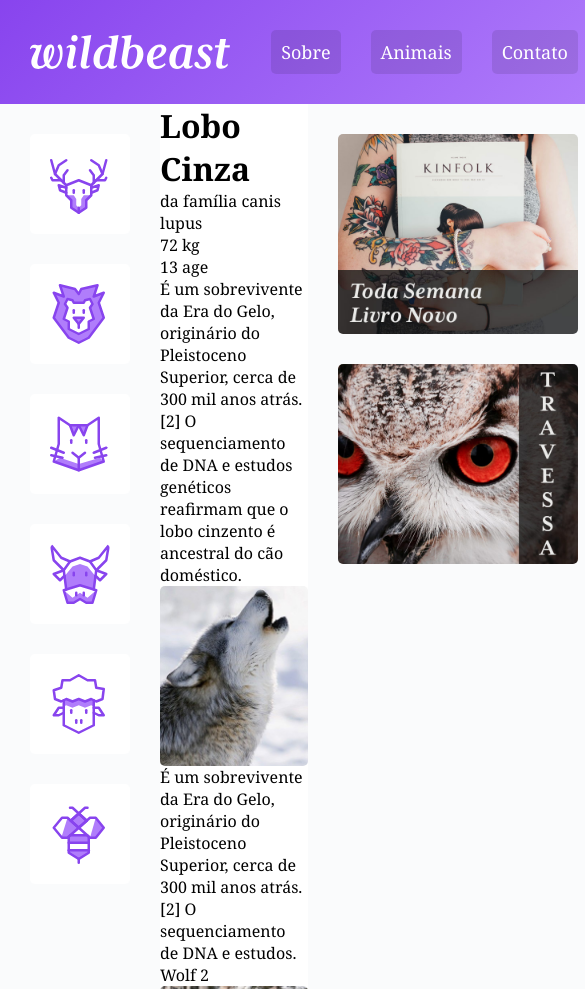
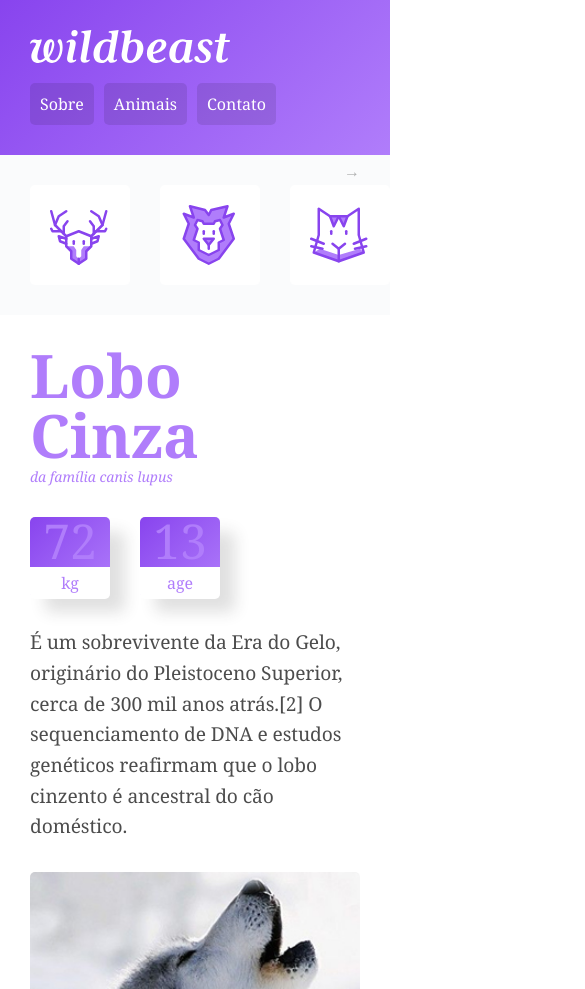
Before and after one commit to lucavini/wildbeast, a plain HTML site: page index.html in a window 390 px wide. Shown: the top 989 px of the page, 585 px wide, since content can reach past the window. Drawn offline with Linux system fonts and the light colour scheme; a web font is replaced by a local one.

Commit message:
responsividade

```diff
--- a/index.html
+++ b/index.html
@@ -70,21 +70,20 @@
           </div>
         </div>
 
-        <p>
+        <p class="col-wide">
           É um sobrevivente da Era do Gelo, originário do Pleistoceno Superior,
           cerca de 300 mil anos atrás.[2] O sequenciamento de DNA e estudos
           genéticos reafirmam que o lobo cinzento é ancestral do cão doméstico.
         </p>
 
-        <img src="img/wolf1.jpg" alt="wolf1" />
+        <img class="imagem-1" src="img/wolf1.jpg" alt="wolf1" />
 
-        <p>
+        <p class="destaque">
           É um sobrevivente da Era do Gelo, originário do Pleistoceno Superior,
           cerca de 300 mil anos atrás.[2] O sequenciamento de DNA e estudos.
-          Wolf 2
         </p>
 
-        <img src="img/wolf2.jpg" alt="wolf2" />
+        <img class="imagem-2" src="img/wolf2.jpg" alt="wolf2" />
 
         <p>
           O peso e tamanho dos lobos variam muito em todo o mundo, tendendo a
@@ -100,7 +99,7 @@
           Alasca, Canadá,[8] e na antiga União Soviética.
         </p>
 
-        <blockquote class="citacao">
+        <blockquote class="citacao col-wide">
           <p>
             “Há algo no uivar do lobo que tira um homem do aqui e agora e o
             transporta para uma floresta da mente.”
@@ -131,7 +130,9 @@
           </p>
         </div>
 
-        <img src="img/wolf3.jpg" alt="wof3" />
+        <div class="col-wide">
+          <img src="img/wolf3.jpg" alt="wof3" />
+        </div>
       </main>
 
       <!--ANUNCIOS-->
--- a/style.css
+++ b/style.css
@@ -6,8 +6,11 @@ li,
 blockquote {
   padding: 0px;
   margin: 0px;
+}
+body {
   font-family: "Volkhov", Georgia, serif;
 }
+
 li {
   list-style: none;
 }
@@ -15,7 +18,7 @@ a {
   text-decoration: none;
 }
 img {
-  max-width: 100%;
+  width: 100%;
   display: block;
   border-radius: 5px;
 }
@@ -28,6 +31,28 @@ img {
     "header header header"
     "sidenav content anuncios"
     "footer footer footer";
+}
+
+@media (max-width: 1200px) {
+  .estrutura {
+    grid-template-areas:
+      "header header header"
+      "sidenav content content"
+      "sidenav anuncios anuncios"
+      "footer footer footer";
+  }
+}
+
+@media (max-width: 760px) {
+  .estrutura {
+    grid-template-columns: 100%;
+    grid-template-areas:
+      "header"
+      "sidenav"
+      "content"
+      "anuncios"
+      "footer";
+  }
 }
 
 /* HEADER */
@@ -67,6 +92,20 @@ img {
   margin-left: 30px;
 }
 
+@media (max-width: 760px) {
+  .header {
+    grid-template-columns: auto;
+  }
+  .logo {
+    margin-bottom: 20px;
+  }
+  .header nav a {
+    font-size: 1em;
+  }
+  .header li + li {
+    margin-left: 10px;
+  }
+}
 
 /* sidenav */
 .sidenav {
@@ -91,11 +130,178 @@ img {
   background: #c39dfc;
 }
 
+@media (max-width: 760px) {
+  .sidenav ul {
+    display: flex;
+  }
+  .sidenav ul li {
+    flex: 1 0 60px;
+  }
+  .sidenav {
+    position: relative;
+    padding: 0 30px;
+    overflow-x: auto;
+    -webkit-overflow-scrolling: touch;
+    -ms-overflow-style: -ms-autohiding-scrollbar;
+  }
+
+  .sidenav::after {
+    content: "→";
+    position: absolute;
+    top: 5px;
+    right: 30px;
+    color: rgba(0, 0, 0, 0.3);
+    animation: seta 0.5s ease-in 0s infinite alternate;
+  }
+
+  .sidenav li a {
+    margin: 30px 30px 30px 0px;
+  }
+}
+
+@keyframes seta {
+  from {
+    right: 30px;
+  }
+  to {
+    right: 20px;
+  }
+}
+
 /* content */
 .content {
   grid-area: content;
+  max-width: 900px;
+  margin: 0 auto;
+  padding: 30px;
+  display: grid;
+  grid-template-columns: 1fr 1fr;
+  gap: 30px;
 }
 
+@media (max-width: 600px) {
+  .content {
+    grid-template-columns: auto;
+  }
+}
+
+.col-wide {
+  grid-column: 1 / -1;
+}
+
+.col-wide img {
+  width: 100%;
+}
+
+.imagem-1 {
+  grid-row: span 2;
+  align-self: end;
+}
+
+.imagem-2 {
+  align-self: end;
+}
+
+/* ESTILOS CONTENT*/
+p {
+  font-size: 1.2em;
+  line-height: 1.6;
+  letter-spacing: -0.005em;
+  color: rgba(0, 0, 0, 0.7);
+}
+
+.informacoes p + p {
+  margin-top: 30px;
+}
+
+/* TITULO */
+.titulo {
+  color: #b07dfb;
+}
+
+.titulo h1 {
+  font-size: 3.75em;
+  line-height: 1;
+  font-weight: 700;
+}
+
+.titulo span {
+  font-size: 0.875em;
+  font-style: italic;
+}
+
+/* CARACTERISTICAS */
+.caracteristicas {
+  display: flex;
+  align-items: flex-end;
+}
+
+.caracteristicas > div {
+  width: 80px;
+  text-align: center;
+  background: linear-gradient(135deg, #8844ee, #b07dfb);
+  border-radius: 5px;
+  box-shadow: 15px 15px 15px 0px rgba(44, 44, 44, 0.15);
+  position: relative;
+}
+
+.caracteristicas > div:first-child {
+  margin-right: 30px;
+}
+
+.numero {
+  color: #b07dfb;
+  font-size: 3em;
+  line-height: 1;
+  margin: 10px auto;
+}
+
+.rotulo {
+  display: block;
+  background: #fff;
+  border-radius: 0 0 5px 5px;
+  color: #b07dfb;
+  padding: 5px 0;
+  align-self: flex-end;
+  position: relative;
+  top: 2px;
+}
+
+/* DESTAQUE */
+.destaque {
+  font-size: 0.875em;
+  color: #b07dfb;
+  max-width: 19em;
+}
+
+.citacao,
+.atributos {
+  padding: 30px;
+  border-radius: 5px;
+  box-shadow: 5px 5px 15px 0px rgba(44, 44, 44, 0.15);
+  background: linear-gradient(135deg, #8844ee, #b07dfb);
+  align-self: start;
+}
+
+.citacao p {
+  font-size: 1.3em;
+  font-style: italic;
+  text-align: center;
+  max-width: 500px;
+  margin: 0 auto;
+  color: #fff;
+}
+
+.atributos li {
+  color: #fff;
+  font-family: Courier, monospace;
+  font-size: 1.125em;
+  padding: 15px;
+}
+
+.atributos li + li {
+  border-top: 2px solid #b07dfb;
+}
 
 /* anuncios */
 .anuncios {
@@ -105,10 +311,17 @@ img {
   align-content: start;
   padding: 30px;
   grid-gap: 30px;
+  grid-template-columns: repeat(auto-fit, minmax(150px, 1fr));
 }
-
 
 /* footer */
 .footer {
   grid-area: footer;
+  background: linear-gradient(135deg, #8844ee, #b07dfb);
 }
+
+.footer p {
+  color: #fff;
+  text-align: center;
+  padding: 30px;
+}
```
